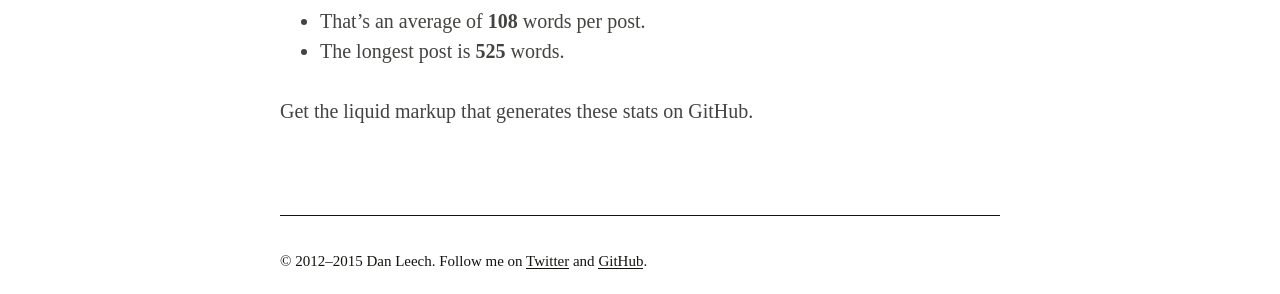
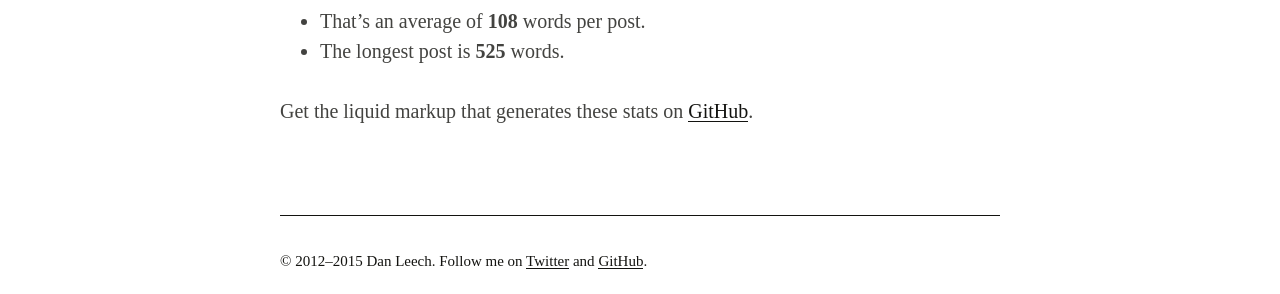
Before and after one commit to danleech/danleech.com, a Jekyll site: the page built from projects/jekyll-stats/index.md, in a window 1280 px wide. Shown: the part 384-678 px from the top of the page. Built offline with Jekyll 4.4.1, drawn with Linux system fonts in a browser that asks for light colours; some web fonts are replaced; Markdown is read by kramdown in place of the engine named in the settings; some of the changed lines change nothing that is shown.

Commit message:
Added link back to GitHub

```diff
--- a/projects/jekyll-stats/index.md
+++ b/projects/jekyll-stats/index.md
@@ -33,4 +33,4 @@ layout: page
 - That’s an average of **{{ averageWordCount }}** words per post.
 - The longest post is **{{ longestWordCount }}** words.
 
-Get the liquid markup that generates these stats on GitHub.
+Get the liquid markup that generates these stats on [GitHub](https://raw.githubusercontent.com/danleech/danleech.com/gh-pages/projects/jekyll-stats/index.md).
```
